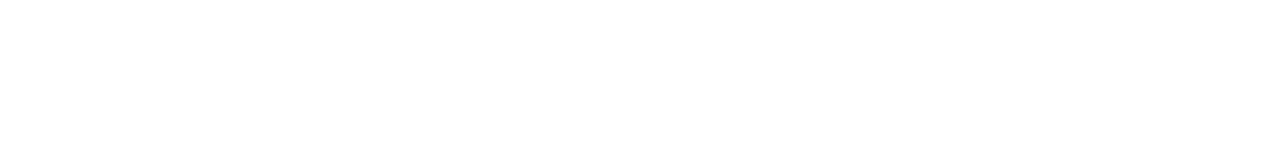
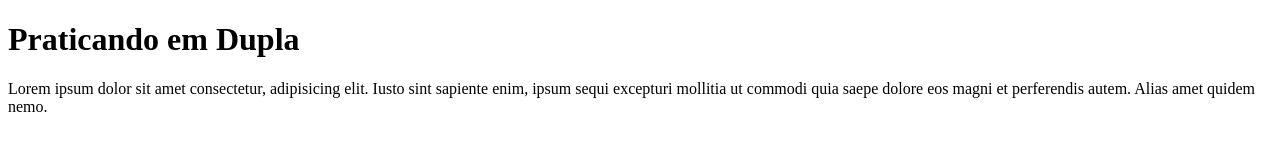
Before and after one commit to DriRaYV/praqtica_dupla, a plain HTML site: page index.html in a window 1280 px wide. Drawn offline with Linux system fonts and the light colour scheme.

Commit message:
alteração no index

```diff
--- a/index.html
+++ b/index.html
@@ -7,6 +7,7 @@
     <title>Document</title>
 </head>
 <body>
-
+    <h1>Praticando em Dupla</h1>
+    <p>Lorem ipsum dolor sit amet consectetur, adipisicing elit. Iusto sint sapiente enim, ipsum sequi excepturi mollitia ut commodi quia saepe dolore eos magni et perferendis autem. Alias amet quidem nemo.</p>
 </body>
 </html>
```
